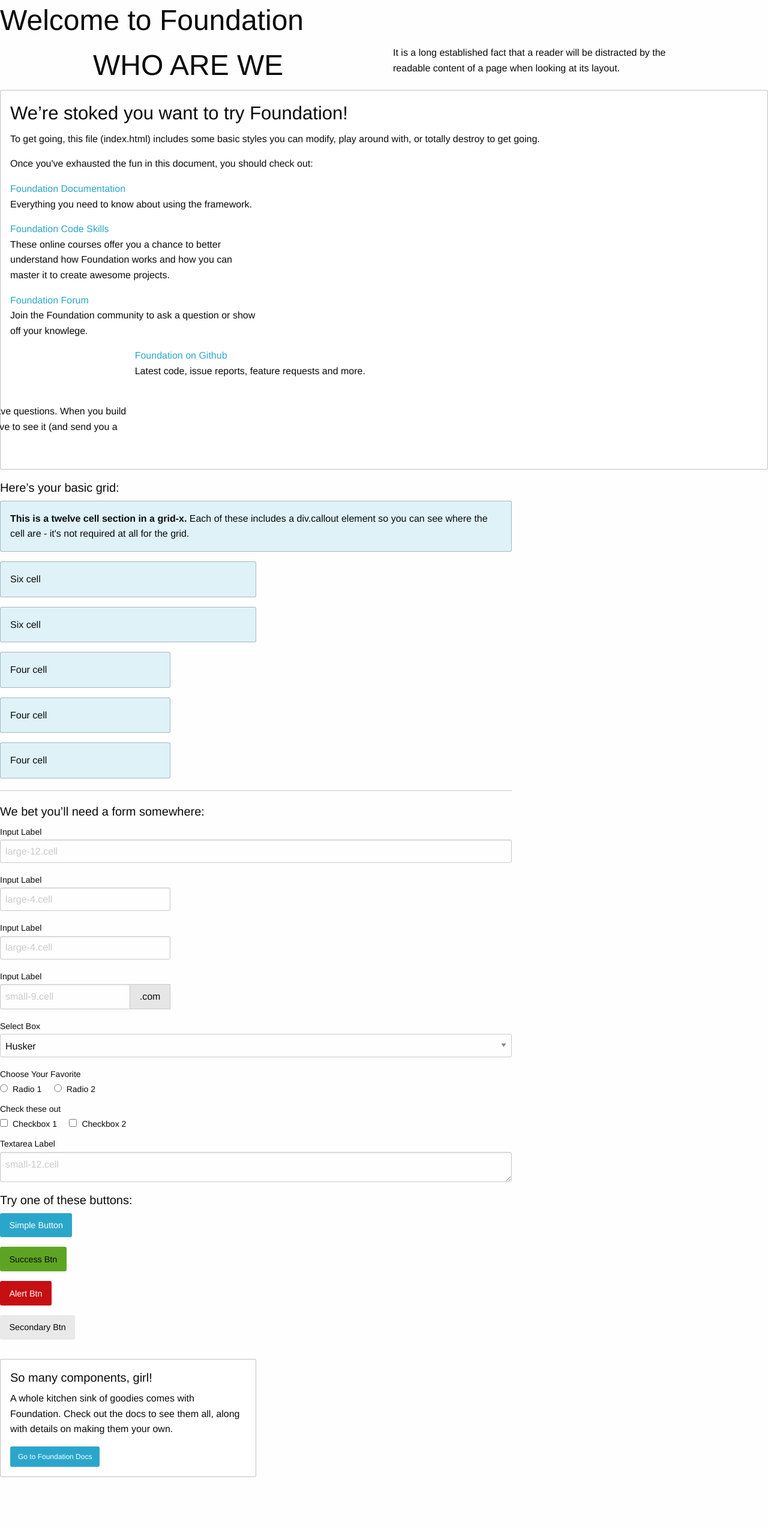
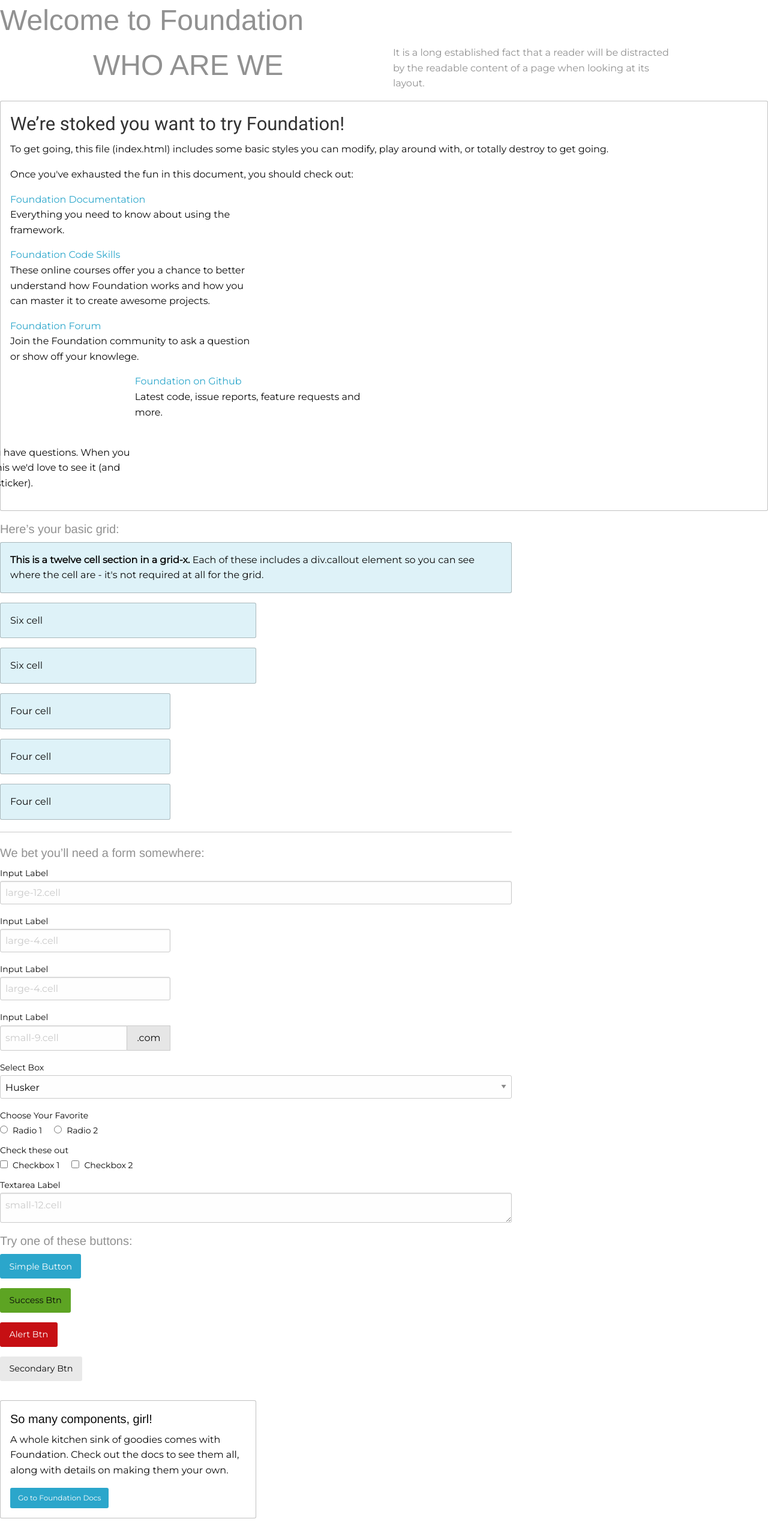
Before and after one commit to Jpriestman/hackathon, a PHP site: page / in a window 1280 px wide. Shown: the whole page at 60% size. Before the commit the page ends 2463 px from the top, so only its background shows below. Run offline with PHP 8.4, Linux system fonts and the light colour scheme.

Commit message:
fonts and colors

```diff
--- a/css/main.css
+++ b/css/main.css
@@ -1 +1 @@
-header{color:blue}
+body{font-family:"Montserrat",sans-serif;color:#919191;background-color:#fff}h2{font-family:"Roboto",sans-serif;color:#333}h3{font-family:"Roboto",sans-serif;color:#333}
--- a/index.html
+++ b/index.html
@@ -7,6 +7,8 @@
     <title>Foundation for Sites</title>
     <link rel="stylesheet" href="css/foundation.css">
     <link rel="stylesheet" href="css/main.css">
+    <link href="https://fonts.googleapis.com/css?family=Montserrat" rel="stylesheet">
+    <link href="https://fonts.googleapis.com/css?family=Roboto" rel="stylesheet">
   </head>
   <body>
     <div class="grid-container">
--- a/sass/_vars.scss
+++ b/sass/_vars.scss
@@ -1 +1,8 @@
-$header-color: blue;
+$body-bgcolor: white;
+$body-color: #919191;
+$title-font-color: #333333;
+
+
+//Fonts
+$main-font: 'Montserrat', sans-serif;
+$title-font: 'Roboto', sans-serif;
--- a/sass/main.scss
+++ b/sass/main.scss
@@ -1,5 +1,17 @@
 @import '_vars';
 
-header {
-    color: $header-color;
+body {
+    font-family: $main-font;
+    color: $body-color;
+    background-color: $body-bgcolor;
 }
+
+h2 {
+    font-family: $title-font;
+    color: $title-font-color;
+}
+
+h3 {
+    font-family: $title-font;
+    color: $title-font-color;
+}
```
